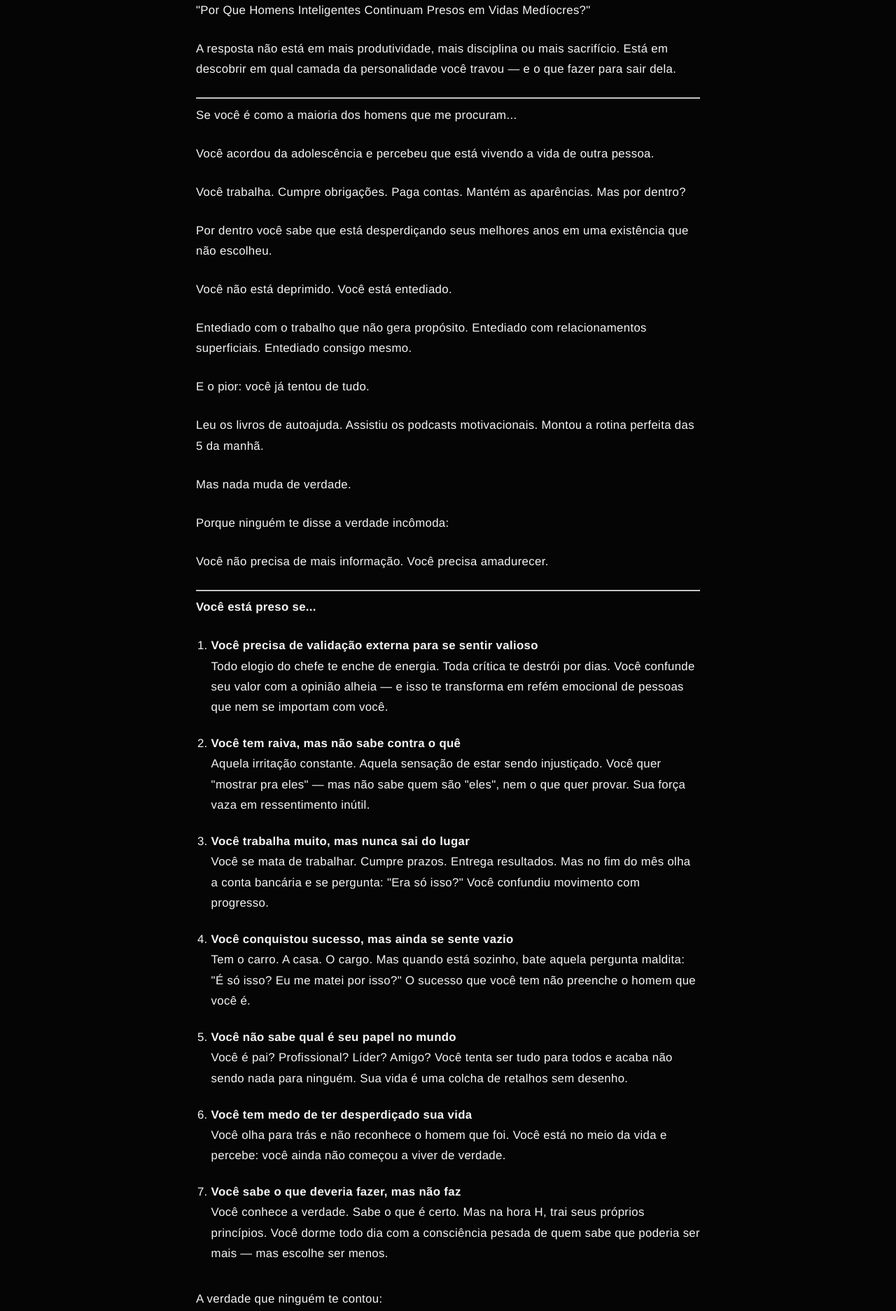
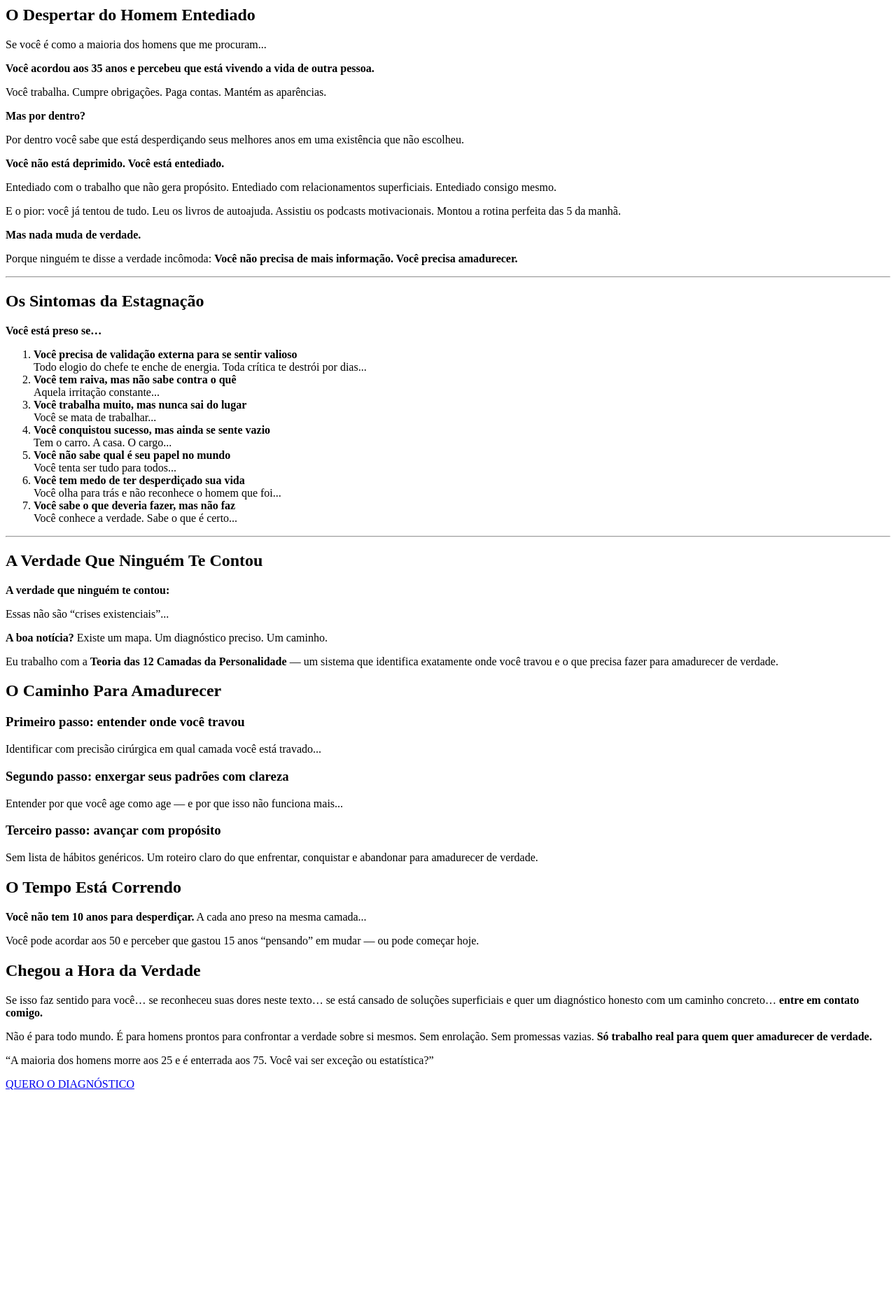
Before and after one commit to MatheusCoelho196/matheuscoelho, a plain HTML site: page index.html in a window 1280 px wide. Shown: the top 1874 px of the page at 70% size. After the commit the page ends 1567 px from the top, so only its background shows below. Drawn offline with Linux system fonts and the light colour scheme.

Commit message:
Update index.html

```diff
--- a/index.html
+++ b/index.html
@@ -1,228 +1,90 @@
-<!DOCTYPE html>
-<html lang="pt-BR">
-  <head>
-    <meta charset="UTF-8" />
-    <meta name="viewport" content="width=device-width, initial-scale=1.0" />
-    <title>Site em Preto</title>
-    <style>
-      :root {
-        color-scheme: dark;
-      }
-      body {
-        margin: 0;
-        min-height: 100vh;
-        display: flex;
-        align-items: center;
-        justify-content: center;
-        background-color: #050505;
-        color: #f5f5f5;
-        font-family: "Helvetica Neue", Arial, sans-serif;
-      }
-      main {
-        max-width: 720px;
-        width: 90%;
-        line-height: 1.75;
-        font-size: 1.05rem;
-        letter-spacing: 0.02em;
-      }
-      main p {
-        margin: 0 0 1.6rem;
-      }
-      ol {
-        margin: 0 0 2.2rem;
-        padding-left: 1.35rem;
-      }
-      ol li {
-        margin-bottom: 1.4rem;
-      }
-      strong {
-        font-weight: 600;
-      }
-      .cta {
-        margin-top: 2.75rem;
-        display: flex;
-        flex-direction: column;
-        align-items: flex-end;
-        gap: 1.25rem;
-      }
-      .cta p {
-        margin: 0;
-        font-style: italic;
-        text-align: right;
-        max-width: 28rem;
-      }
-      .cta a {
-        display: inline-flex;
-        align-items: center;
-        justify-content: center;
-        padding: 0.9rem 1.9rem;
-        background-color: #f5f5f5;
-        color: #050505;
-        text-decoration: none;
-        font-weight: 600;
-        border-radius: 999px;
-        transition: transform 0.2s ease, box-shadow 0.2s ease;
-      }
-      .cta a:hover {
-        transform: translateY(-1px);
-        box-shadow: 0 8px 20px rgba(245, 245, 245, 0.18);
-      }
-      .cta a:focus-visible {
-        outline: 3px solid rgba(245, 245, 245, 0.6);
-        outline-offset: 4px;
-      }
-    </style>
-  </head>
-  <body>
-    <main>
-      <p>"Por Que Homens Inteligentes Continuam Presos em Vidas Medíocres?"</p>
-      <p>
-        A resposta não está em mais produtividade, mais disciplina ou mais
-        sacrifício. Está em descobrir em qual camada da personalidade você travou
-        — e o que fazer para sair dela.
-      </p>
-<hr>
+<section aria-labelledby="sec-dores">
+  <h2 id="sec-dores">O Despertar do Homem Entediado</h2>
+  <p>Se você é como a maioria dos homens que me procuram...</p>
+  <p class="lead"><strong>Você acordou aos 35 anos e percebeu que está vivendo a vida de outra pessoa.</strong></p>
+  <p>Você trabalha. Cumpre obrigações. Paga contas. Mantém as aparências.</p>
+  <p><strong>Mas por dentro?</strong></p>
+  <p>Por dentro você sabe que está desperdiçando seus melhores anos em uma existência que não escolheu.</p>
+  <p><strong>Você não está deprimido. Você está entediado.</strong></p>
+  <p>Entediado com o trabalho que não gera propósito. Entediado com relacionamentos superficiais. Entediado consigo mesmo.</p>
+  <p>E o pior: você já tentou de tudo. Leu os livros de autoajuda. Assistiu os podcasts motivacionais. Montou a rotina perfeita das 5 da manhã.</p>
+  <p><strong>Mas nada muda de verdade.</strong></p>
+  <p>Porque ninguém te disse a verdade incômoda: <strong>Você não precisa de mais informação. Você precisa amadurecer.</strong></p>
+</section>
 
-      <p>Se você é como a maioria dos homens que me procuram...</p>
-      <p>
-        Você acordou da adolescência e percebeu que está vivendo a vida de outra
-        pessoa.
-      </p>
-      <p>
-        Você trabalha. Cumpre obrigações. Paga contas. Mantém as aparências.
-        Mas por dentro?
-      </p>
-      <p>
-        Por dentro você sabe que está desperdiçando seus melhores anos em uma
-        existência que não escolheu.
-      </p>
-      <p>Você não está deprimido. Você está entediado.</p>
-      <p>
-        Entediado com o trabalho que não gera propósito. Entediado com
-        relacionamentos superficiais. Entediado consigo mesmo.
-      </p>
-      <p>E o pior: você já tentou de tudo.</p>
-      <p>
-        Leu os livros de autoajuda. Assistiu os podcasts motivacionais. Montou a
-        rotina perfeita das 5 da manhã.
-      </p>
-      <p>Mas nada muda de verdade.</p>
-      <p>Porque ninguém te disse a verdade incômoda:</p>
-      <p>Você não precisa de mais informação. Você precisa amadurecer.</p>
+<hr class="div" />
 
-<hr>
-
-      <p><strong>Você está preso se...</strong></p>
+<section aria-labelledby="sec-identificacao">
+  <h2 id="sec-identificacao">Os Sintomas da Estagnação</h2>
+  <p><strong>Você está preso se…</strong></p>
   <ol>
     <li>
-          <strong>Você precisa de validação externa para se sentir valioso</strong>
-          <br />
-          Todo elogio do chefe te enche de energia. Toda crítica te destrói por
-          dias. Você confunde seu valor com a opinião alheia — e isso te
-          transforma em refém emocional de pessoas que nem se importam com você.
+      <strong>Você precisa de validação externa para se sentir valioso</strong><br />
+      Todo elogio do chefe te enche de energia. Toda crítica te destrói por dias...
     </li>
     <li>
-          <strong>Você tem raiva, mas não sabe contra o quê</strong>
-          <br />
-          Aquela irritação constante. Aquela sensação de estar sendo injustiçado.
-          Você quer "mostrar pra eles" — mas não sabe quem são "eles", nem o que
-          quer provar. Sua força vaza em ressentimento inútil.
+      <strong>Você tem raiva, mas não sabe contra o quê</strong><br />
+      Aquela irritação constante...
     </li>
     <li>
-          <strong>Você trabalha muito, mas nunca sai do lugar</strong>
-          <br />
-          Você se mata de trabalhar. Cumpre prazos. Entrega resultados. Mas no fim
-          do mês olha a conta bancária e se pergunta: "Era só isso?" Você
-          confundiu movimento com progresso.
+      <strong>Você trabalha muito, mas nunca sai do lugar</strong><br />
+      Você se mata de trabalhar...
     </li>
     <li>
-          <strong>Você conquistou sucesso, mas ainda se sente vazio</strong>
-          <br />
-          Tem o carro. A casa. O cargo. Mas quando está sozinho, bate aquela
-          pergunta maldita: "É só isso? Eu me matei por isso?" O sucesso que você
-          tem não preenche o homem que você é.
+      <strong>Você conquistou sucesso, mas ainda se sente vazio</strong><br />
+      Tem o carro. A casa. O cargo...
     </li>
     <li>
-          <strong>Você não sabe qual é seu papel no mundo</strong>
-          <br />
-          Você é pai? Profissional? Líder? Amigo? Você tenta ser tudo para todos e
-          acaba não sendo nada para ninguém. Sua vida é uma colcha de retalhos sem
-          desenho.
+      <strong>Você não sabe qual é seu papel no mundo</strong><br />
+      Você tenta ser tudo para todos...
     </li>
     <li>
-          <strong>Você tem medo de ter desperdiçado sua vida</strong>
-          <br />
-          Você olha para trás e não reconhece o homem que foi. Você está no meio
-          da vida e percebe: você ainda não começou a viver de verdade.
+      <strong>Você tem medo de ter desperdiçado sua vida</strong><br />
+      Você olha para trás e não reconhece o homem que foi...
     </li>
     <li>
-          <strong>Você sabe o que deveria fazer, mas não faz</strong>
-          <br />
-          Você conhece a verdade. Sabe o que é certo. Mas na hora H, trai seus
-          próprios princípios. Você dorme todo dia com a consciência pesada de
-          quem sabe que poderia ser mais — mas escolhe ser menos.
+      <strong>Você sabe o que deveria fazer, mas não faz</strong><br />
+      Você conhece a verdade. Sabe o que é certo...
     </li>
   </ol>
-      <p>A verdade que ninguém te contou:</p>
-      <p>Essas não são "crises existenciais".</p>
-      <p>São sintomas precisos de bloqueios em camadas específicas da sua personalidade.</p>
-      <p>E cada bloqueio exige uma solução diferente.</p>
-      <p>Por isso você já tentou de tudo e nada funcionou.</p>
-      <p>Você está aplicando remédio para dor de cabeça quando o problema está no estômago.</p>
-      <p>A boa notícia?</p>
-      <p>Existe um mapa. Um diagnóstico preciso. Um caminho.</p>
-      <p>
-        Eu trabalho com a Teoria das 12 Camadas da Personalidade — um sistema que
-        identifica exatamente onde você travou e o que precisa fazer para
-        amadurecer de verdade.
-      </p>
-      <p>No processo comigo, você vai:</p>
-      <p><strong>Primeiro: Identificar com precisão cirúrgica em qual camada você está travado.</strong></p>
-      <p>
-        Não é coaching genérico. Não é terapia de anos. É um diagnóstico objetivo
-        baseado nas suas dores reais, suas motivações verdadeiras e seus padrões
-        de sofrimento.
-      </p>
-      <p><strong>Segundo: Entender por que você age como age — e por que isso não funciona mais.</strong></p>
-      <p>
-        Você vai ver com clareza brutal onde está perdendo energia, onde está
-        buscando satisfação nos lugares errados, e quais necessidades infantis
-        ainda comandam sua vida adulta.
-      </p>
-      <p><strong>Terceiro: Receber um plano específico para a próxima camada.</strong></p>
-      <p>
-        Não vou te dar uma lista de hábitos genéricos. Vou te mostrar exatamente o
-        que você precisa enfrentar, conquistar e abandonar para amadurecer de
-        verdade.
-      </p>
-      <p>Você não tem 10 anos para desperdiçar.</p>
-      <p>A cada ano que passa preso na mesma camada, mais difícil fica sair.</p>
-      <p>
-        Seus padrões se calcificam. Suas justificativas ficam mais sofisticadas.
-        Sua tolerância à mediocridade aumenta.
-      </p>
-      <p>
-        Você vai acordar aos 50 anos e perceber que gastou 15 anos "pensando" em
-        mudar.
-      </p>
-      <p>Ou você pode começar hoje.</p>
-      <p>Se isso faz sentido para você...</p>
-      <p>Se você reconheceu suas dores neste texto.</p>
-      <p>Se está cansado de soluções superficiais.</p>
-      <p>Se quer um diagnóstico honesto e um caminho concreto...</p>
-      <p>Entre em contato comigo.</p>
-      <p>
-        Não é para todo mundo. Só para homens que estão prontos para confrontar a
-        verdade sobre si mesmos.
-      </p>
-      <p>Sem enrolação. Sem promessas vazias. Só trabalho real para quem quer amadurecer de verdade.</p>
-      <div class="cta">
-        <p>
-          "A maioria dos homens morre aos 25 e é enterrada aos 75. Você vai ser
-          exceção ou estatística?"
-        </p>
-        <a href="#">QUERO O DIAGNÓSTICO</a>
+</section>
+
+<hr class="div" />
+
+<section aria-labelledby="sec-revelacao">
+  <h2 id="sec-revelacao">A Verdade Que Ninguém Te Contou</h2>
+  <p><strong>A verdade que ninguém te contou:</strong></p>
+  <p>Essas não são “crises existenciais”...</p>
+  <div class="callout" role="note" aria-label="Boa notícia">
+    <p><strong>A boa notícia?</strong> Existe um mapa. Um diagnóstico preciso. Um caminho.</p>
+    <p>Eu trabalho com a <strong>Teoria das 12 Camadas da Personalidade</strong> — um sistema que identifica exatamente onde você travou e o que precisa fazer para amadurecer de verdade.</p>
   </div>
-    </main>
-  </body>
-</html>
+</section>
+
+<section aria-labelledby="sec-solucao">
+  <h2 id="sec-solucao">O Caminho Para Amadurecer</h2>
+  <h3>Primeiro passo: entender onde você travou</h3>
+  <p>Identificar com precisão cirúrgica em qual camada você está travado...</p>
+  <h3>Segundo passo: enxergar seus padrões com clareza</h3>
+  <p>Entender por que você age como age — e por que isso não funciona mais...</p>
+  <h3>Terceiro passo: avançar com propósito</h3>
+  <p>Sem lista de hábitos genéricos. Um roteiro claro do que enfrentar, conquistar e abandonar para amadurecer de verdade.</p>
+</section>
+
+<section aria-labelledby="sec-urgencia">
+  <h2 id="sec-urgencia">O Tempo Está Correndo</h2>
+  <p><strong>Você não tem 10 anos para desperdiçar.</strong> A cada ano preso na mesma camada...</p>
+  <p>Você pode acordar aos 50 e perceber que gastou 15 anos “pensando” em mudar — ou pode começar hoje.</p>
+</section>
+
+<section aria-labelledby="sec-fechamento">
+  <h2 id="sec-fechamento">Chegou a Hora da Verdade</h2>
+  <p>Se isso faz sentido para você… se reconheceu suas dores neste texto… se está cansado de soluções superficiais e quer um diagnóstico honesto com um caminho concreto… <strong>entre em contato comigo.</strong></p>
+  <p>Não é para todo mundo. É para homens prontos para confrontar a verdade sobre si mesmos. Sem enrolação. Sem promessas vazias. <strong>Só trabalho real para quem quer amadurecer de verdade.</strong></p>
+
+  <p class="final-line">“A maioria dos homens morre aos 25 e é enterrada aos 75. Você vai ser exceção ou estatística?”</p>
+
+  <a class="cta" href="#contato" aria-label="Quero o diagnóstico agora">
+    QUERO O DIAGNÓSTICO
+  </a>
+</section>
```
Lines whose indentation alone changed are shown as unchanged.
